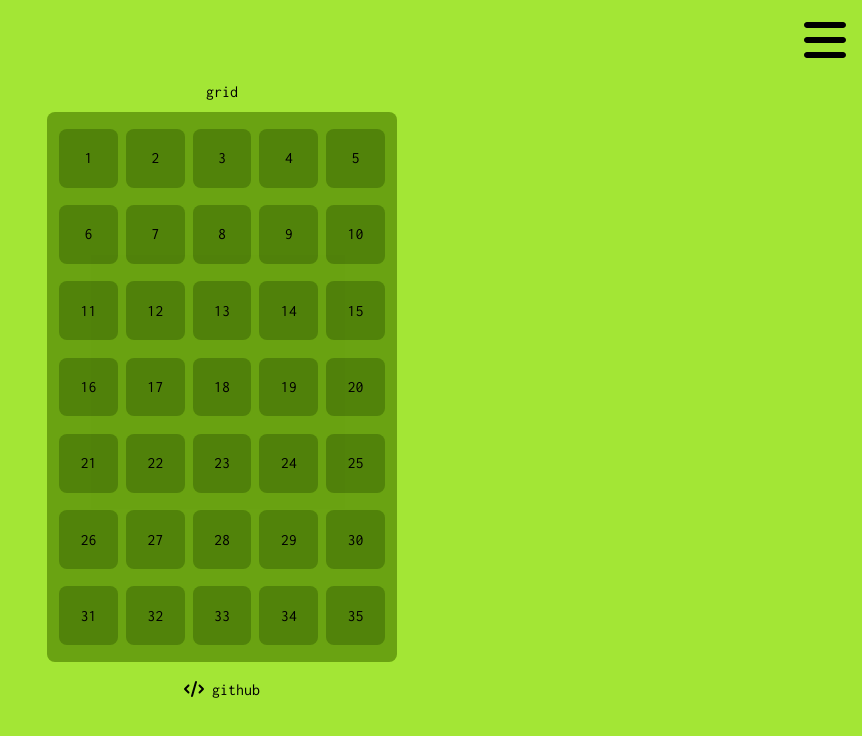
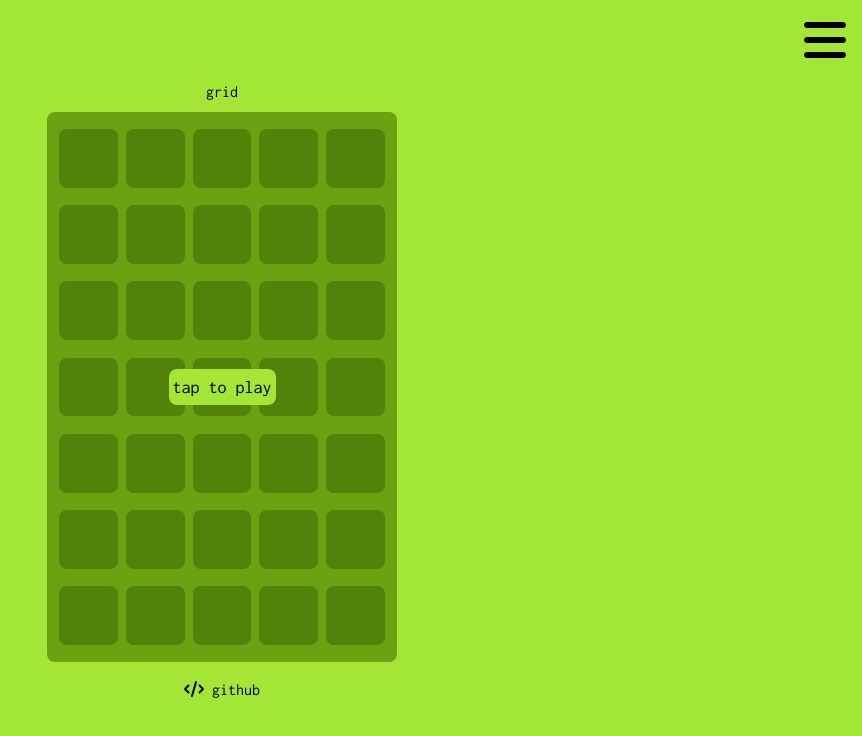
Before and after one commit to trevorwrightdev/memmory-chimp, a Next.js app: page / in a window 1280 px wide. Shown: the top 736 px of the page, without its empty margins (418-1280 px from the left). Built offline with nearby package versions, Linux system fonts and the light colour scheme.

Commit message:
added a tap to play overlay

```diff
--- a/components/GridGame.tsx
+++ b/components/GridGame.tsx
@@ -18,7 +18,7 @@ const GridGame = (): JSX.Element => {
   const getGridItems = (): JSX.Element[] => {
     const items: JSX.Element[] = []
     for (let i = 0; i < 35; i++) {
-      items.push(<GridItem key={i} number={i + 1}/>)
+      items.push(<GridItem key={i}/>)
     }
     return items
   }
@@ -28,8 +28,8 @@ const GridGame = (): JSX.Element => {
       <div className='place-items-center w-full h-full p-3 gap-2 grid grid-cols-5 grid-rows-7 absolute'>
         {getGridItems()}
       </div>
-      <div className='flex flex-col justify-center items-center w-full h-full bg-black opacity-20 absolute rounded-lg'>
-        <h1>tap to play</h1>
+      <div className='flex flex-col justify-center items-center w-full h-full bg-black/20 absolute rounded-lg'>
+        <h1 className='text-lg bg-lime-400 p-1 rounded-lg'>tap to play</h1>
       </div>
     </div>
   )
```
